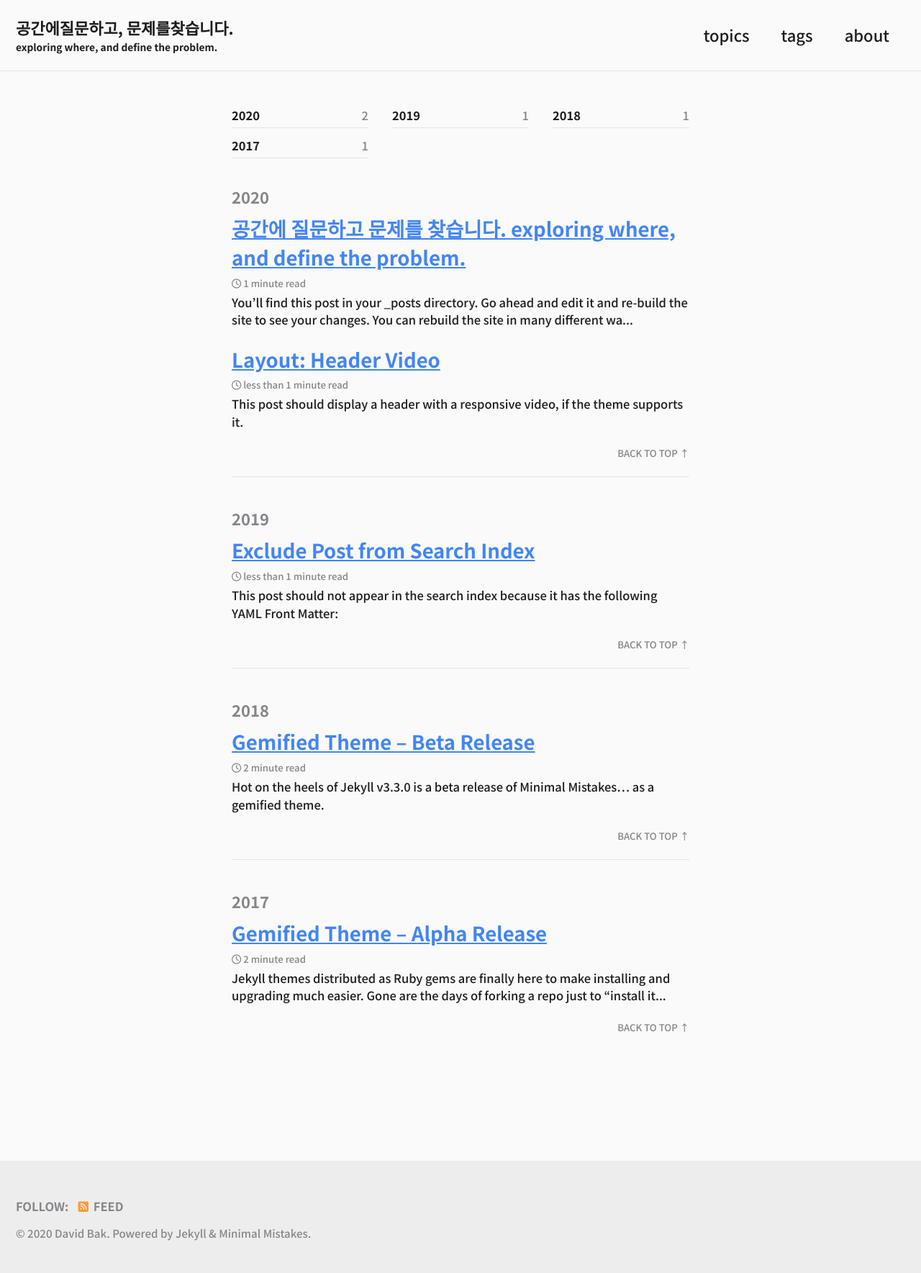
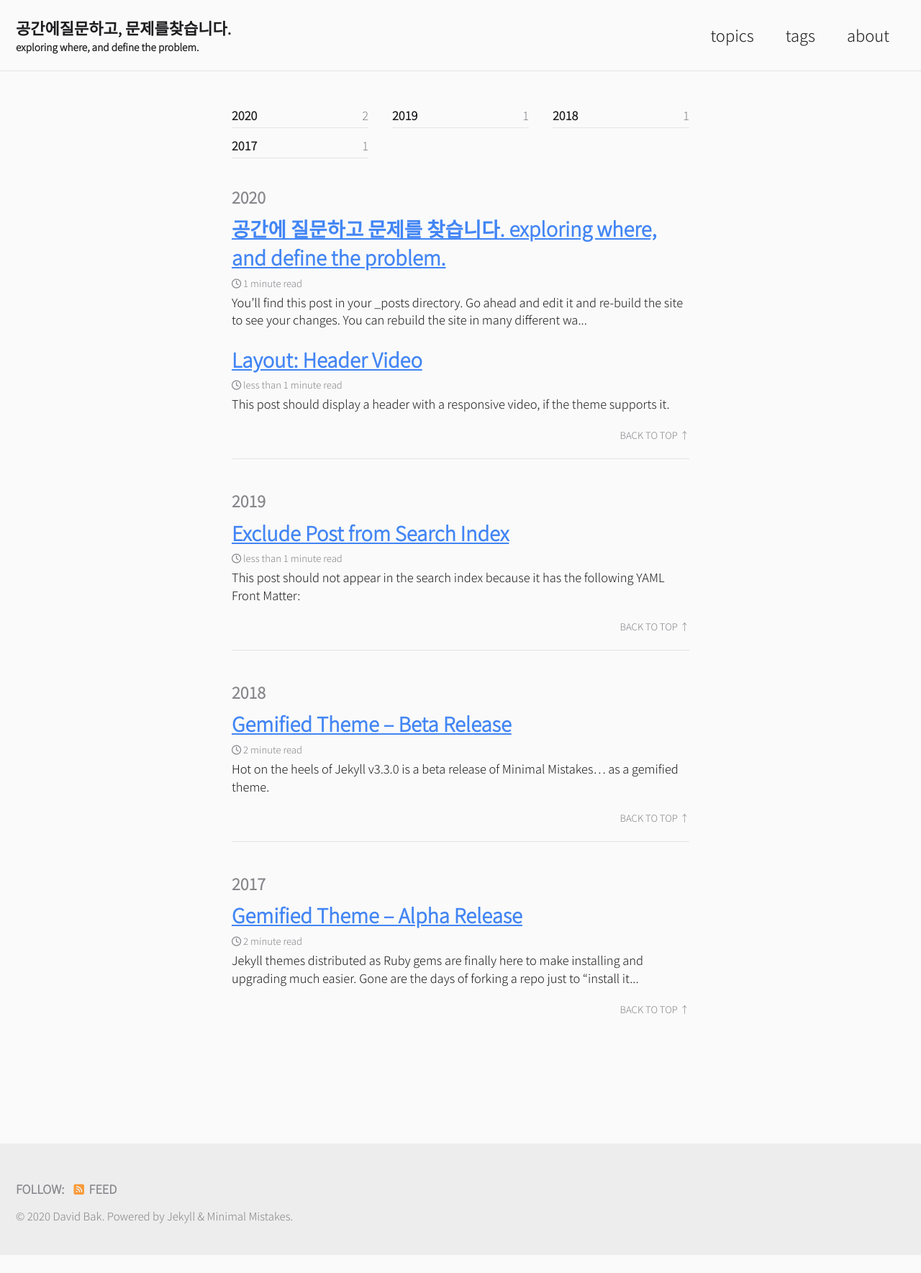
Before and after one commit to epplemint/epplemint.github.io, a Jekyll site: the page built from index.html, in a window 1280 px wide. Shown: the whole page at 72% size. Built offline with Jekyll 4.4.1, drawn with Linux system fonts in a browser that asks for light colours; cached includes are drawn as plain includes; nearby versions of some CDN libraries; the list of posts is cut into pages by our own code; after the commit the page ends 1744 px from its top, so only the background shows below that.

Commit message:
Update main.scss

```diff
--- a/assets/css/main.scss
+++ b/assets/css/main.scss
@@ -9,4 +9,4 @@
 
 @import "minimal-mistakes/skins/{{ site.minimal_mistakes_skin | default: 'default' }}"; // skin
 @import "minimal-mistakes"; // main partials
-@import url('https://fonts.googleapis.com/css?family=Noto+Sans+KR:300,500,700,900&display=swap&subset=korean'); //google webfonts
+@import url('https://fonts.googleapis.com/css?family=Noto+Sans+KR:300&display=swap&subset=korean'); //google webfonts
```
